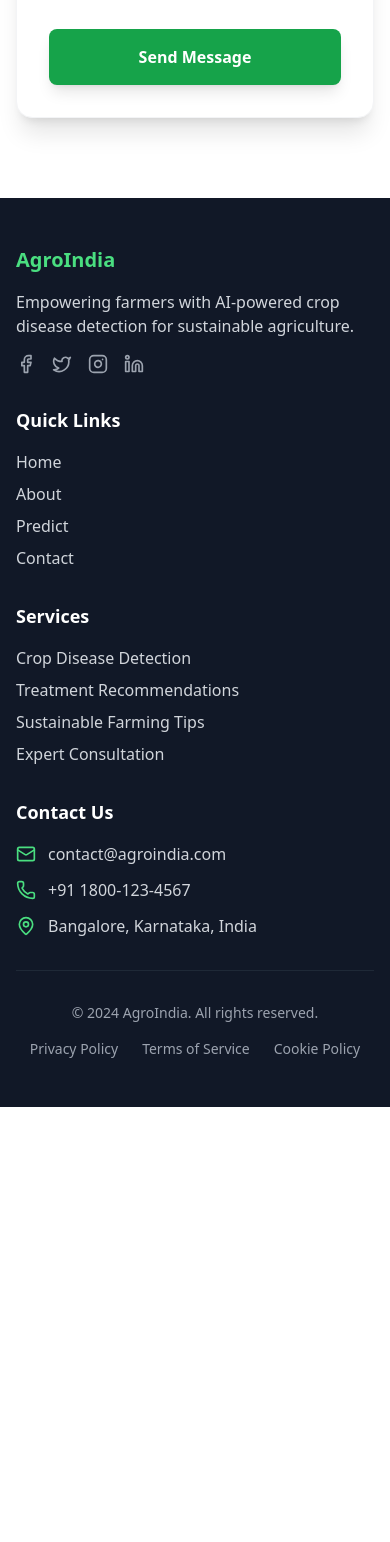
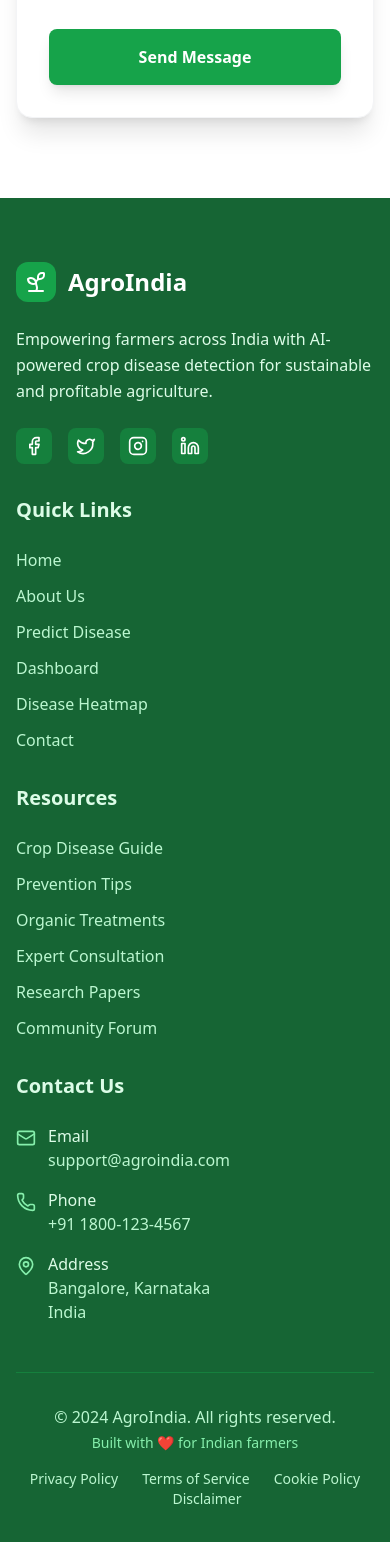
Before and after one commit to SUBHODHRAJ/FinalAgro, a React (Vite) app: page / in a window 390 px wide. Shown: the part 6119-7661 px from the top of the page. Before the commit the page ends 7226 px from the top, so only its background shows below. Built offline with nearby package versions, Linux system fonts and the light colour scheme; no server answers.

Commit message:
TodoWrite
cgen-bbbb95e49fa64300be13ca8677893525

```diff
--- a/src/components/Footer.tsx
+++ b/src/components/Footer.tsx
@@ -1,76 +1,114 @@
 import React from 'react';
-import { Mail, Phone, MapPin, Facebook, Twitter, Instagram, Linkedin } from 'lucide-react';
+import { Mail, Phone, MapPin, Facebook, Twitter, Instagram, Linkedin, Sprout } from 'lucide-react';
 
 const Footer: React.FC = () => {
   return (
-    <footer className="bg-gray-900 text-white py-12">
+    <footer className="bg-green-800 text-white py-16">
       <div className="max-w-7xl mx-auto px-4 sm:px-6 lg:px-8">
-        <div className="grid grid-cols-1 md:grid-cols-4 gap-8">
+        <div className="grid grid-cols-1 md:grid-cols-2 lg:grid-cols-4 gap-8">
           {/* Company Info */}
-          <div className="space-y-4">
-            <h3 className="text-xl font-bold text-green-400">AgroIndia</h3>
-            <p className="text-gray-300">
-              Empowering farmers with AI-powered crop disease detection for sustainable agriculture.
+          <div className="space-y-6">
+            <div className="flex items-center space-x-3">
+              <div className="bg-green-600 p-2 rounded-xl">
+                <Sprout className="w-6 h-6 text-white" />
+              </div>
+              <span className="text-2xl font-bold">AgroIndia</span>
+            </div>
+            <p className="text-green-100 leading-relaxed">
+              Empowering farmers across India with AI-powered crop disease detection for sustainable and profitable agriculture.
             </p>
             <div className="flex space-x-4">
-              <Facebook className="w-5 h-5 text-gray-400 hover:text-green-400 cursor-pointer transition-colors" />
-              <Twitter className="w-5 h-5 text-gray-400 hover:text-green-400 cursor-pointer transition-colors" />
-              <Instagram className="w-5 h-5 text-gray-400 hover:text-green-400 cursor-pointer transition-colors" />
-              <Linkedin className="w-5 h-5 text-gray-400 hover:text-green-400 cursor-pointer transition-colors" />
+              <a href="#" className="bg-green-700 hover:bg-green-600 p-2 rounded-lg transition-colors">
+                <Facebook className="w-5 h-5" />
+              </a>
+              <a href="#" className="bg-green-700 hover:bg-green-600 p-2 rounded-lg transition-colors">
+                <Twitter className="w-5 h-5" />
+              </a>
+              <a href="#" className="bg-green-700 hover:bg-green-600 p-2 rounded-lg transition-colors">
+                <Instagram className="w-5 h-5" />
+              </a>
+              <a href="#" className="bg-green-700 hover:bg-green-600 p-2 rounded-lg transition-colors">
+                <Linkedin className="w-5 h-5" />
+              </a>
             </div>
           </div>
 
           {/* Quick Links */}
-          <div className="space-y-4">
-            <h4 className="text-lg font-semibold">Quick Links</h4>
-            <ul className="space-y-2">
-              <li><a href="/" className="text-gray-300 hover:text-green-400 transition-colors">Home</a></li>
-              <li><a href="/about" className="text-gray-300 hover:text-green-400 transition-colors">About</a></li>
-              <li><a href="/upload" className="text-gray-300 hover:text-green-400 transition-colors">Predict</a></li>
-              <li><a href="#contact" className="text-gray-300 hover:text-green-400 transition-colors">Contact</a></li>
+          <div className="space-y-6">
+            <h4 className="text-xl font-bold text-green-100">Quick Links</h4>
+            <ul className="space-y-3">
+              <li><a href="/" className="text-green-200 hover:text-white transition-colors font-medium">Home</a></li>
+              <li><a href="/about" className="text-green-200 hover:text-white transition-colors font-medium">About Us</a></li>
+              <li><a href="/upload" className="text-green-200 hover:text-white transition-colors font-medium">Predict Disease</a></li>
+              <li><a href="/dashboard" className="text-green-200 hover:text-white transition-colors font-medium">Dashboard</a></li>
+              <li><a href="/heatmap" className="text-green-200 hover:text-white transition-colors font-medium">Disease Heatmap</a></li>
+              <li><a href="#contact" className="text-green-200 hover:text-white transition-colors font-medium">Contact</a></li>
             </ul>
           </div>
 
-          {/* Services */}
-          <div className="space-y-4">
-            <h4 className="text-lg font-semibold">Services</h4>
-            <ul className="space-y-2">
-              <li className="text-gray-300">Crop Disease Detection</li>
-              <li className="text-gray-300">Treatment Recommendations</li>
-              <li className="text-gray-300">Sustainable Farming Tips</li>
-              <li className="text-gray-300">Expert Consultation</li>
+          {/* Resources */}
+          <div className="space-y-6">
+            <h4 className="text-xl font-bold text-green-100">Resources</h4>
+            <ul className="space-y-3">
+              <li><a href="#" className="text-green-200 hover:text-white transition-colors font-medium">Crop Disease Guide</a></li>
+              <li><a href="#" className="text-green-200 hover:text-white transition-colors font-medium">Prevention Tips</a></li>
+              <li><a href="#" className="text-green-200 hover:text-white transition-colors font-medium">Organic Treatments</a></li>
+              <li><a href="#" className="text-green-200 hover:text-white transition-colors font-medium">Expert Consultation</a></li>
+              <li><a href="#" className="text-green-200 hover:text-white transition-colors font-medium">Research Papers</a></li>
+              <li><a href="#" className="text-green-200 hover:text-white transition-colors font-medium">Community Forum</a></li>
             </ul>
           </div>
 
           {/* Contact Info */}
-          <div className="space-y-4">
-            <h4 className="text-lg font-semibold">Contact Us</h4>
-            <div className="space-y-3">
-              <div className="flex items-center space-x-3">
-                <Mail className="w-5 h-5 text-green-400" />
-                <span className="text-gray-300">contact@agroindia.com</span>
+          <div className="space-y-6">
+            <h4 className="text-xl font-bold text-green-100">Contact Us</h4>
+            <div className="space-y-4">
+              <div className="flex items-start space-x-3">
+                <Mail className="w-5 h-5 text-green-300 mt-1" />
+                <div>
+                  <p className="text-green-100 font-medium">Email</p>
+                  <p className="text-green-200">support@agroindia.com</p>
+                </div>
               </div>
-              <div className="flex items-center space-x-3">
-                <Phone className="w-5 h-5 text-green-400" />
-                <span className="text-gray-300">+91 1800-123-4567</span>
+
+              <div className="flex items-start space-x-3">
+                <Phone className="w-5 h-5 text-green-300 mt-1" />
+                <div>
+                  <p className="text-green-100 font-medium">Phone</p>
+                  <p className="text-green-200">+91 1800-123-4567</p>
+                </div>
               </div>
-              <div className="flex items-center space-x-3">
-                <MapPin className="w-5 h-5 text-green-400" />
-                <span className="text-gray-300">Bangalore, Karnataka, India</span>
+
+              <div className="flex items-start space-x-3">
+                <MapPin className="w-5 h-5 text-green-300 mt-1" />
+                <div>
+                  <p className="text-green-100 font-medium">Address</p>
+                  <p className="text-green-200">Bangalore, Karnataka</p>
+                  <p className="text-green-200">India</p>
+                </div>
               </div>
             </div>
           </div>
         </div>
 
         {/* Bottom Bar */}
-        <div className="border-t border-gray-800 mt-8 pt-8 flex flex-col md:flex-row justify-between items-center">
-          <p className="text-gray-400 text-sm">
-            © 2024 AgroIndia. All rights reserved.
-          </p>
-          <div className="flex space-x-6 mt-4 md:mt-0">
-            <a href="#" className="text-gray-400 hover:text-green-400 text-sm transition-colors">Privacy Policy</a>
-            <a href="#" className="text-gray-400 hover:text-green-400 text-sm transition-colors">Terms of Service</a>
-            <a href="#" className="text-gray-400 hover:text-green-400 text-sm transition-colors">Cookie Policy</a>
+        <div className="border-t border-green-700 mt-12 pt-8">
+          <div className="flex flex-col md:flex-row justify-between items-center space-y-4 md:space-y-0">
+            <div className="text-center md:text-left">
+              <p className="text-green-200">
+                © 2024 AgroIndia. All rights reserved.
+              </p>
+              <p className="text-green-300 text-sm mt-1">
+                Built with ❤️ for Indian farmers
+              </p>
+            </div>
+
+            <div className="flex flex-wrap justify-center md:justify-end space-x-6">
+              <a href="#" className="text-green-200 hover:text-white text-sm transition-colors">Privacy Policy</a>
+              <a href="#" className="text-green-200 hover:text-white text-sm transition-colors">Terms of Service</a>
+              <a href="#" className="text-green-200 hover:text-white text-sm transition-colors">Cookie Policy</a>
+              <a href="#" className="text-green-200 hover:text-white text-sm transition-colors">Disclaimer</a>
+            </div>
           </div>
         </div>
       </div>
```
